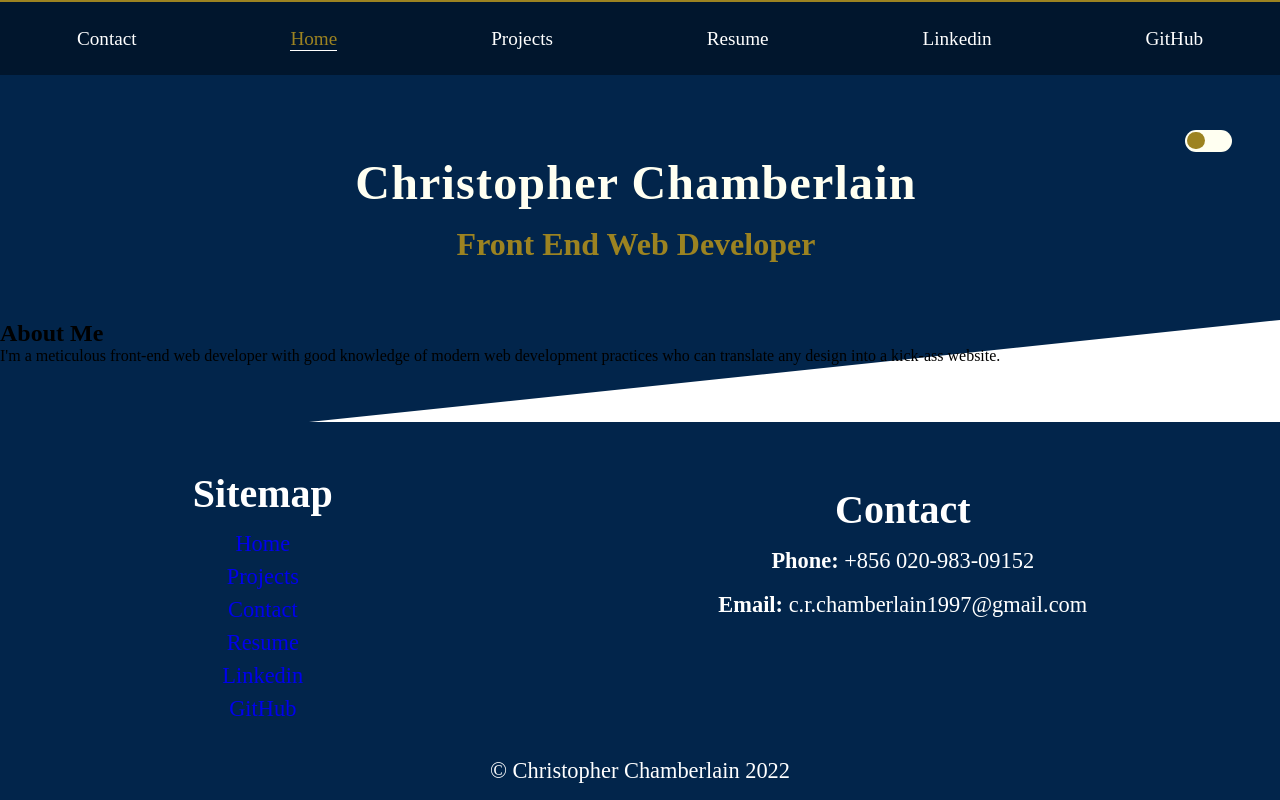
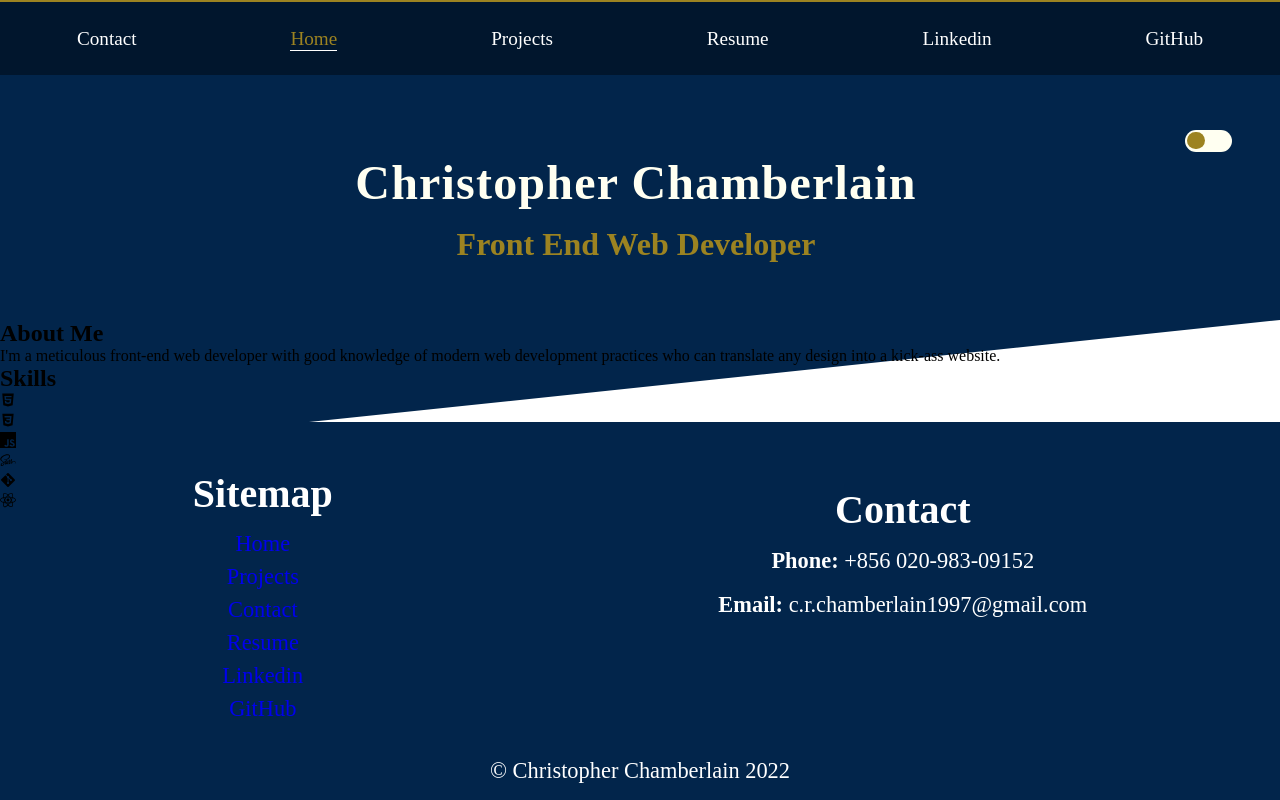
Before and after one commit to AkaraTawng/portfolio-mf-v2, a React (Create React App) app: page / in a window 1280 px wide. Built offline with nearby package versions, Linux system fonts and the light colour scheme.

Commit message:
import and render skills icons in ul

```diff
--- a/src/components/Home.js
+++ b/src/components/Home.js
@@ -1,3 +1,12 @@
+import { AiFillHtml5 } from "react-icons/ai";
+import { DiCss3 } from "react-icons/di";
+import { SiJavascript } from "react-icons/si";
+import { DiSass } from "react-icons/di";
+import { FaGitAlt } from "react-icons/fa";
+import { SiReact } from "react-icons/si";
+
+
+
 export default function Home(){
     return <>
         <section id="about-me-section">
@@ -8,13 +17,14 @@ export default function Home(){
 
         <section id="skills-section">
             <div>
+                <h2>Skills</h2>
                 <ul>
-                    <li></li>
-                    <li></li>
-                    <li></li>
-                    <li></li>
-                    <li></li>
-                    <li></li>
+                    <li><AiFillHtml5/></li>
+                    <li>< DiCss3/></li>
+                    <li><SiJavascript/></li>
+                    <li><DiSass/></li>
+                    <li><FaGitAlt/></li>
+                    <li><SiReact/></li>
                 </ul>
             </div>
         </section>
```
